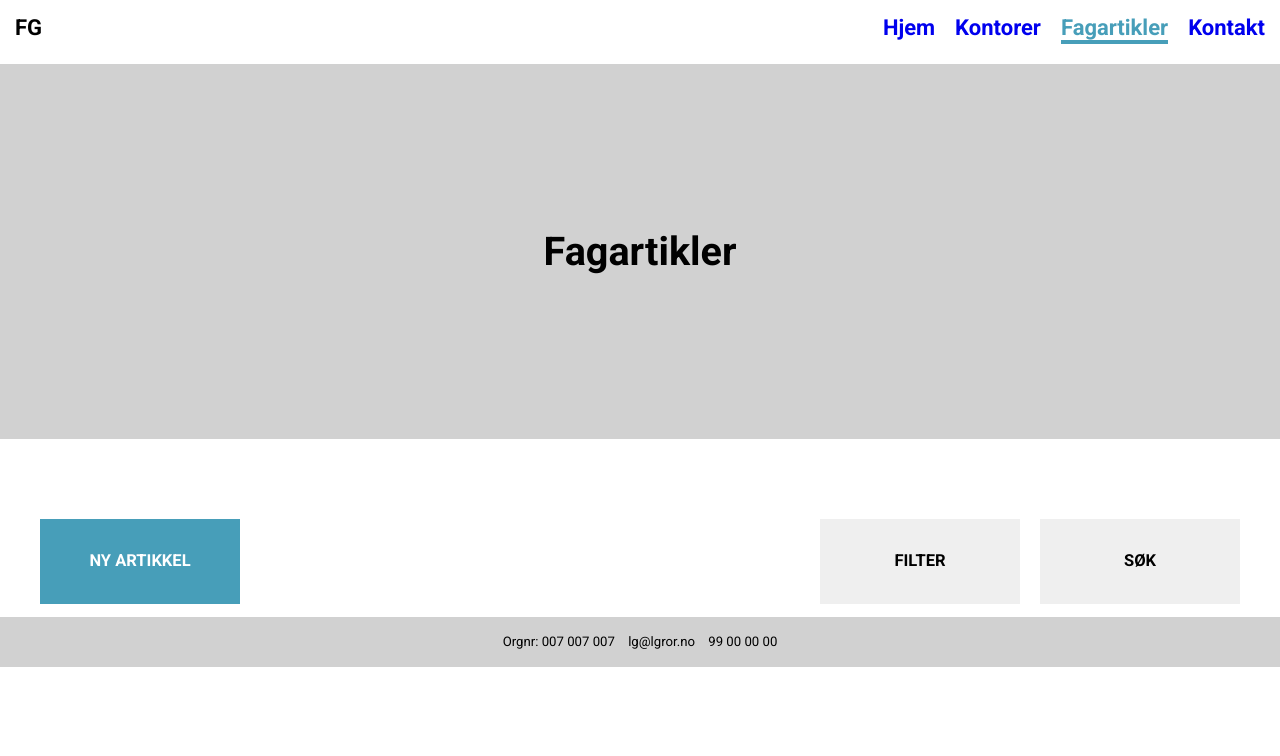
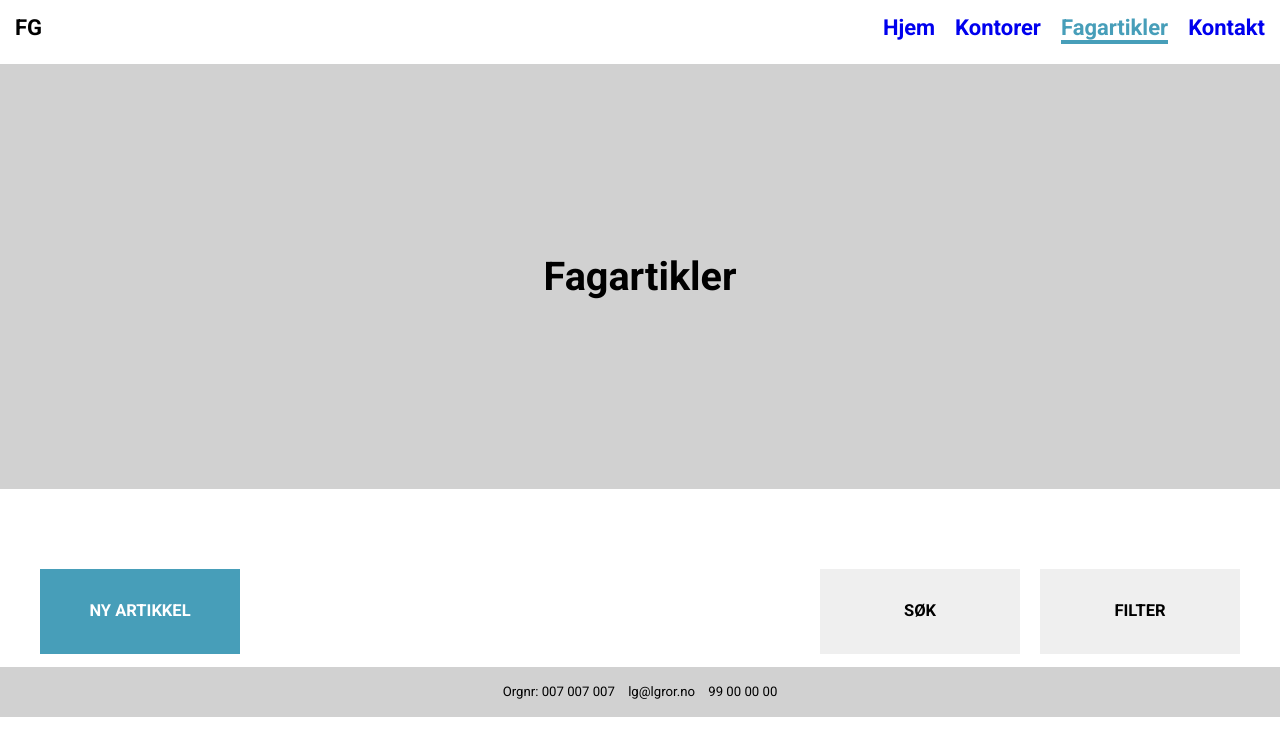
Before and after one commit to andersbss/eksamen, a React app in the folder client/: page /fagartikler in a window 1280 px wide. Shown: the top 756 px of the page. Built offline with nearby package versions, Linux system fonts and the light colour scheme.

Commit message:
Better button alignment

```diff
--- a/client/src/components/common/Jumbotron.jsx
+++ b/client/src/components/common/Jumbotron.jsx
@@ -9,8 +9,8 @@ const StyledHeader = styled.header`
   background-color: ${(props) => props.theme.colors.grey};
 
   & > h1 {
-    margin-top: 85px;
-    margin-bottom: 85px;
+    margin-top: 110px;
+    margin-bottom: 110px;
   }
 `;
 
--- a/client/src/components/options/ArticlesToggles.jsx
+++ b/client/src/components/options/ArticlesToggles.jsx
@@ -3,12 +3,12 @@ import styled from 'styled-components';
 import Button from '../buttons/Button';
 
 const StyledSection = styled.section`
-  & > button:not(:first-child) {
-    float: right;
-  }
+  display: flex;
+  justify-content: space-between;
 
   & > button:nth-child(2) {
-    margin-left: 20px;
+    margin-left: auto;
+    margin-right: 20px;
   }
 `;
 
```
